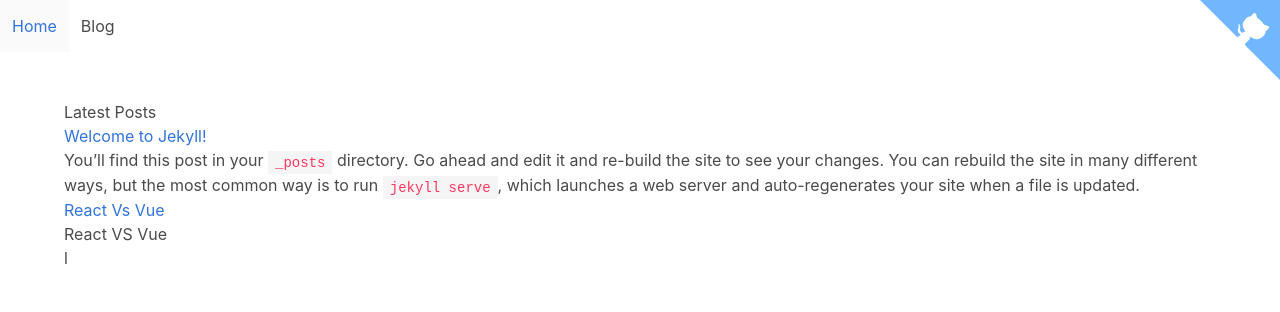
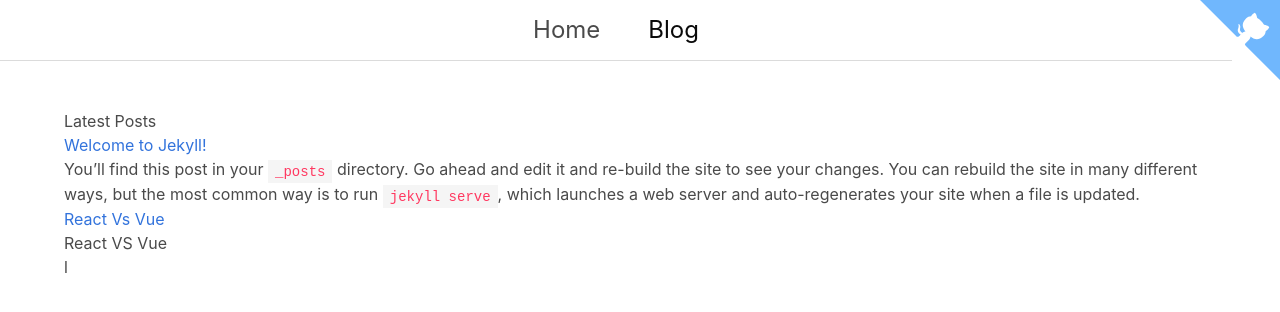
Before and after one commit to zwidny/zwidny.github.io, a Jekyll site: the page built from blog.html, in a window 1280 px wide. Shown: the top 312 px of the page. Built offline with Jekyll 4.4.1, drawn with Linux system fonts in a browser that asks for light colours.

Commit message:
Update style: home

```diff
--- a/_includes/navigation.html
+++ b/_includes/navigation.html
@@ -1,16 +1,16 @@
-<nav class="navbar" role="navigation" aria-label="main navigation">
+<nav class="navbar is-white" role="navigation" aria-label="main navigation">
 
 
-    <div id="navbarBasicExample" class="navbar-menu">
-        <div class="navbar-start">
+    <div id="navbarBasicExample" class="navbar-menu tabs is-centered is-large">
+        <ul class="navbar-start">
             {% for item in site.data.navigation %}
-            <a class="navbar-item" href="{{item.link}}">
+            <li><a class="navbar-item {% if page.url == item.link %}is-active{% endif %}" href="{{item.link}}">
                 {{item.name}}
-            </a>
+            </a></li>
             {% endfor %}
 
 
-        </div>
+        </ul>
 
         <a href="https://github.com/zwidny/zwidny.github.io" class="github-corner" aria-label="View source on GitHub">
             <svg width="80" height="80" viewBox="0 0 250 250"
```
